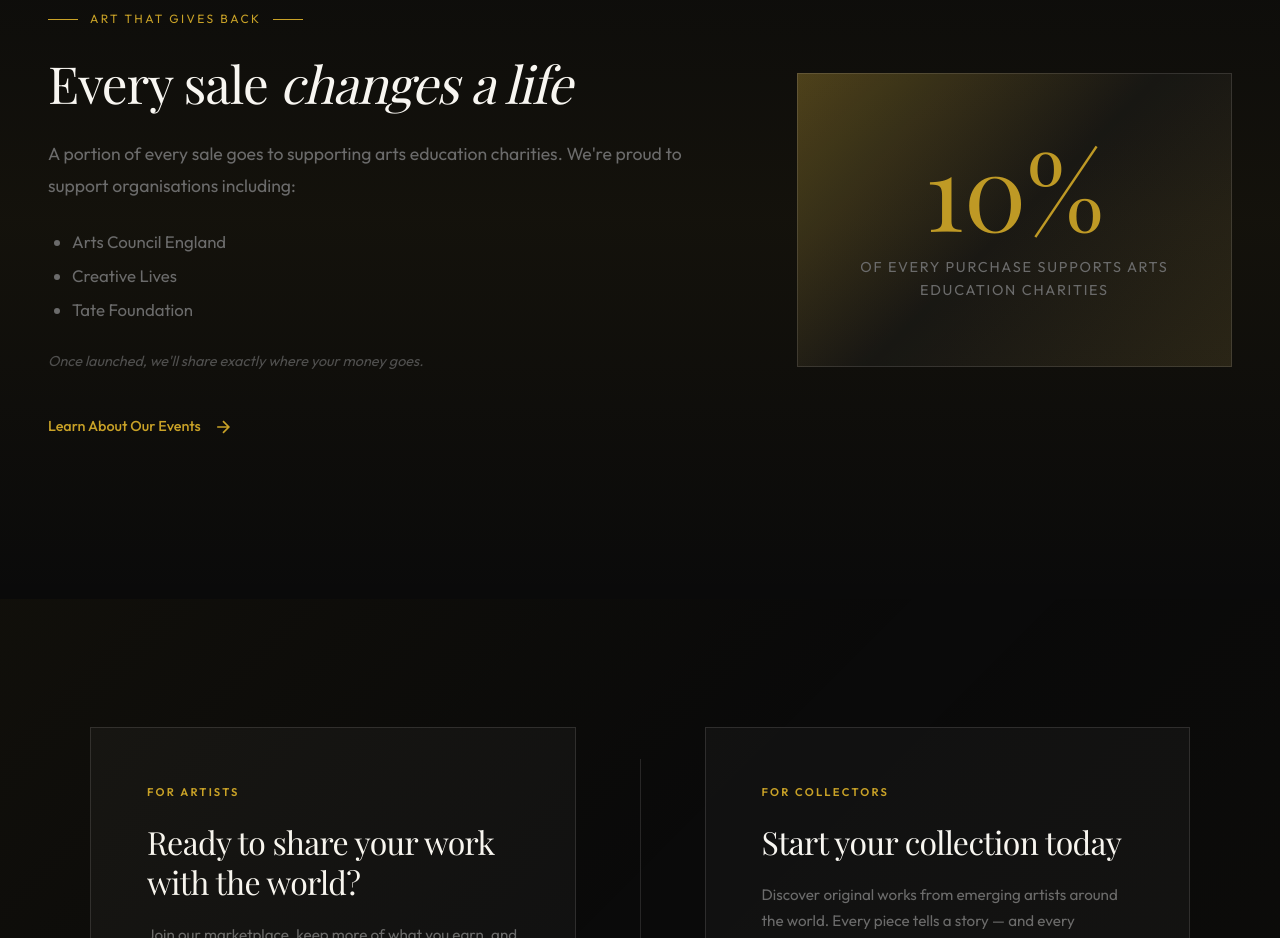
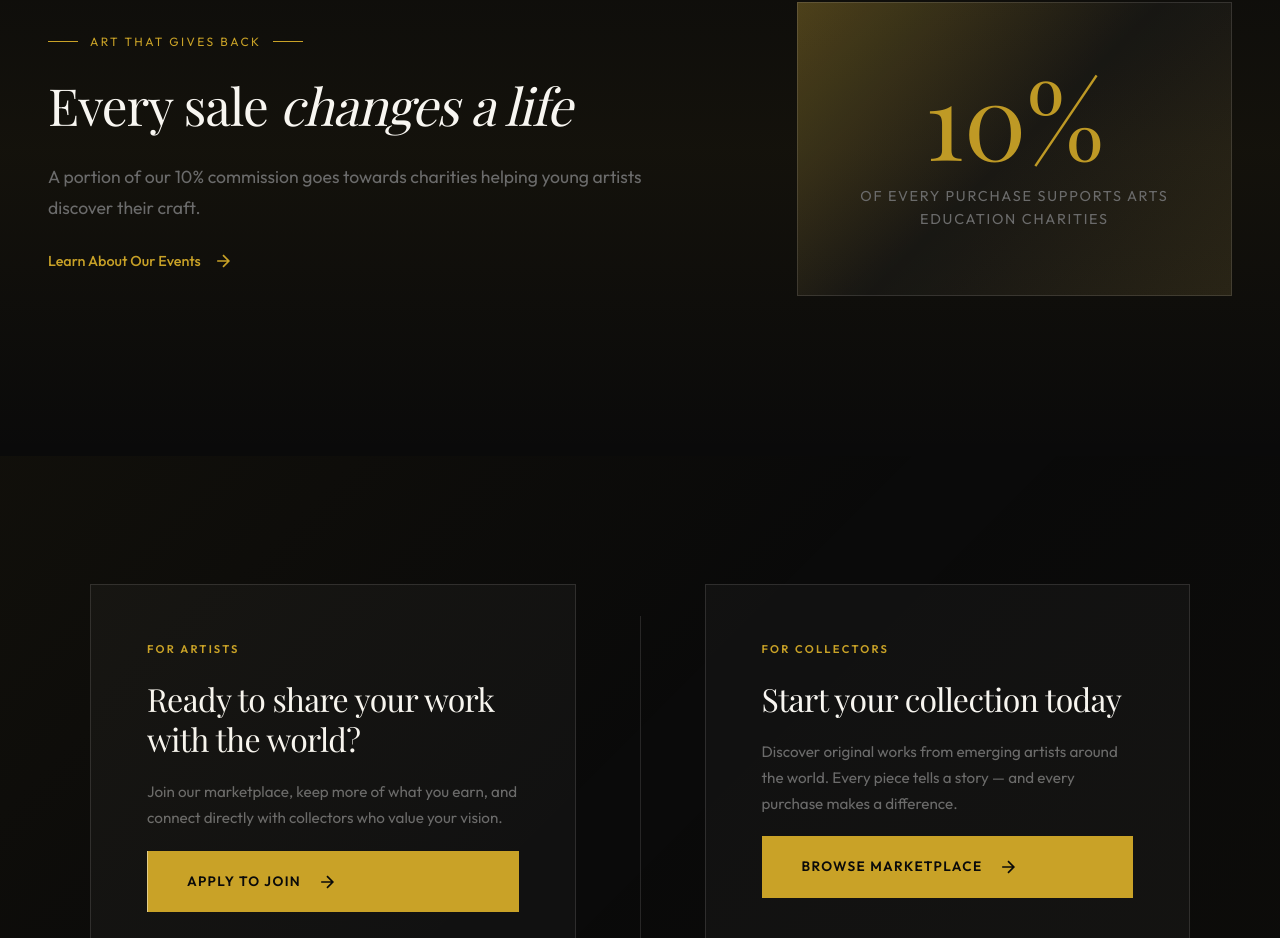
Before and after one commit to jbanson1/MetaGallerySite, a Next.js app: page / in a window 1280 px wide. Shown: the part 4598-5536 px from the top of the page. Built offline with nearby package versions, Linux system fonts and the light colour scheme; no server answers; a web font is replaced by a local one.

Commit message:
simplify charity copy: single line about 10% commission portion

```diff
--- a/app/page.tsx
+++ b/app/page.tsx
@@ -317,15 +317,7 @@ export default function Home() {
             </div>
             <h2>Every sale <em className={styles.serifItalic}>changes a life</em></h2>
             <p className={styles.charityDescription}>
-              A portion of every sale goes to supporting arts education charities. We&apos;re proud to support organisations including:
-            </p>
-            <ul className={styles.charityList}>
-              <li>Arts Council England</li>
-              <li>Creative Lives</li>
-              <li>Tate Foundation</li>
-            </ul>
-            <p className={styles.charityDisclaimer}>
-              Once launched, we&apos;ll share exactly where your money goes.
+              A portion of our 10% commission goes towards charities helping young artists discover their craft.
             </p>
             <Link href="/events" className={styles.givingCta}>
               <span>Learn About Our Events</span>
```
